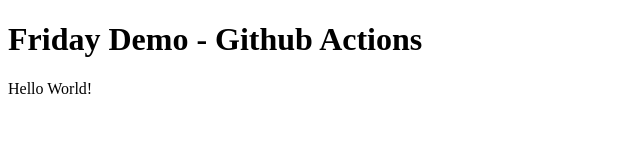
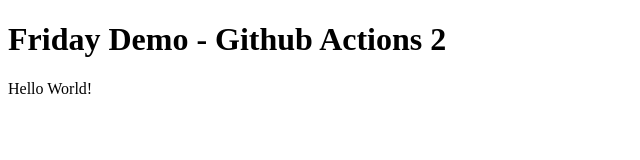
Before and after one commit to luisovallex/GithubActions-demo, a plain HTML site: page index.html in a window 1280 px wide. Shown: the full height of the page, 0-640 px from the left. Drawn offline with Linux system fonts and the light colour scheme.

Commit message:
Commit 2

```diff
--- a/index.html
+++ b/index.html
@@ -2,7 +2,7 @@
 <html>
 <body>
 
-<h1>Friday Demo - Github Actions</h1>
+<h1>Friday Demo - Github Actions 2</h1>
 
 <p>Hello World!</p>
 
```
